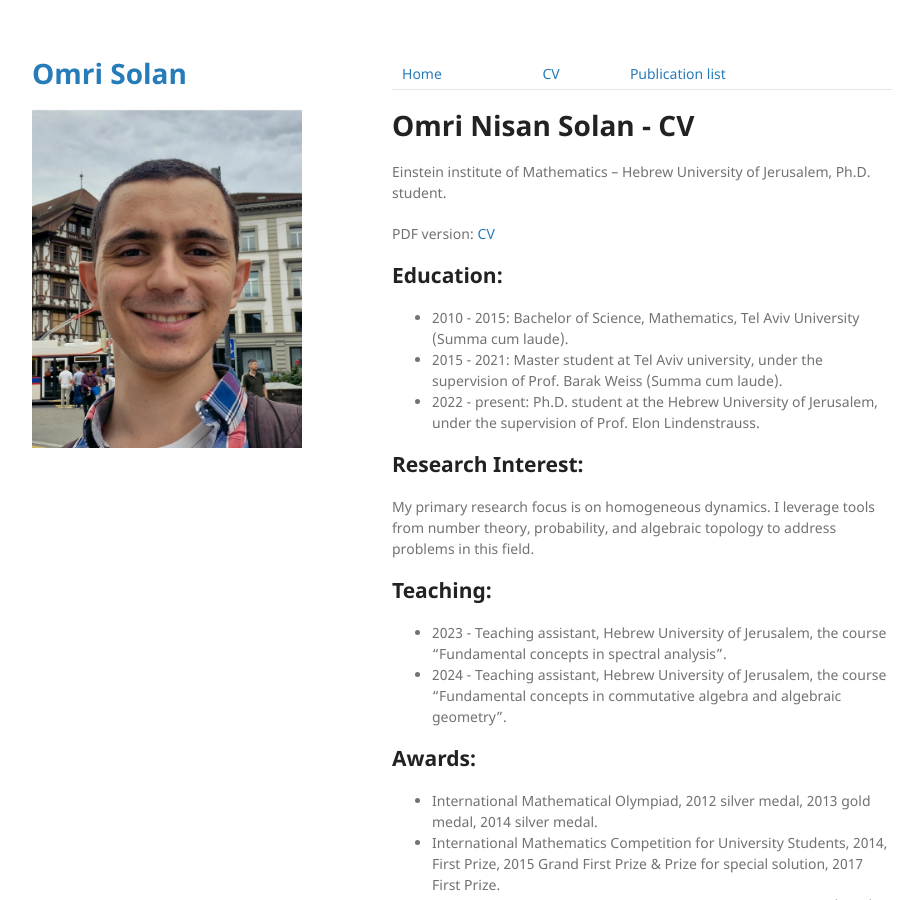
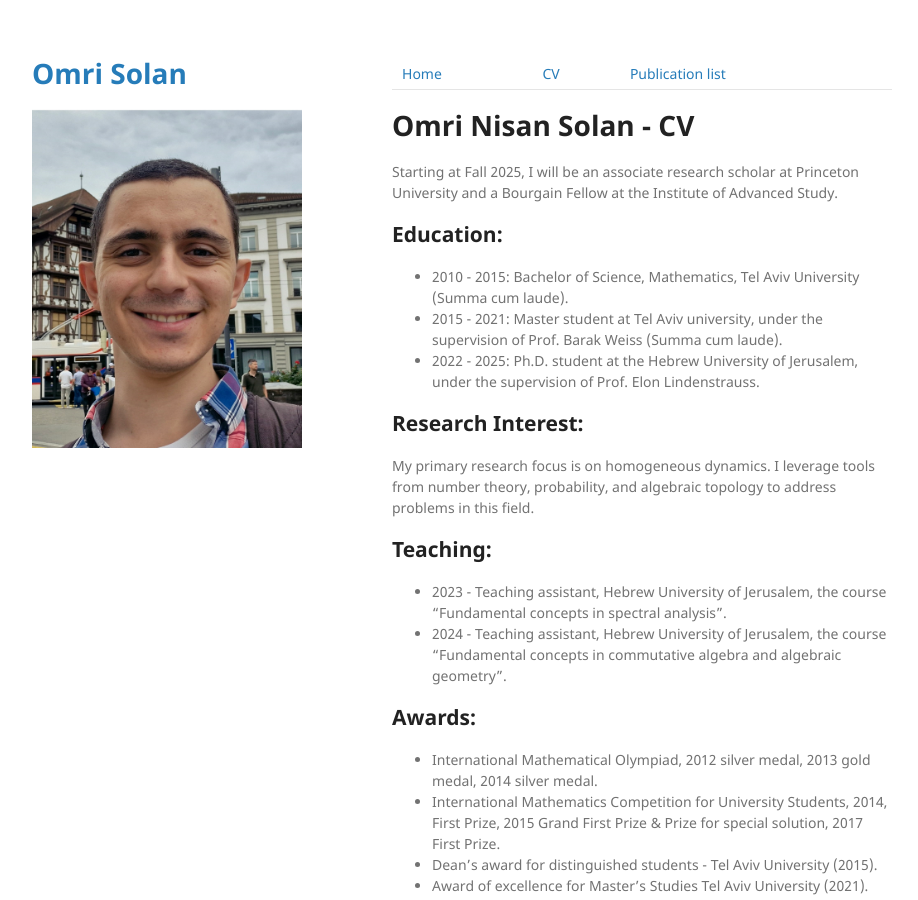
Before and after one commit to omriso/omriso.github.io, a Jekyll site: the page built from CV.md, in a window 1280 px wide and 900 px high. Shown: the whole window, without its empty margins (178-1096 px from the left). Built offline with Jekyll 4.4.1, drawn with Linux system fonts in a browser that asks for light colours; the repository's description, which GitHub fills in, is left out.

Commit message:
update 2025

```diff
--- a/CV.md
+++ b/CV.md
@@ -6,15 +6,16 @@
 
 # **Omri Nisan Solan \- CV**
 
-Einstein institute of Mathematics – Hebrew University of Jerusalem, Ph.D. student.
+Starting at Fall 2025, I will be an associate research scholar at Princeton University and a Bourgain Fellow at the Institute of Advanced Study.
 
-PDF version: [CV](./CV.pdf)
+<!-- PDF version: [CV](./CV.pdf) -->
 
 ## **Education:**
 
 * 2010 \- 2015: Bachelor of Science, Mathematics, Tel Aviv University (Summa cum laude).
 * 2015 \- 2021: Master student at Tel Aviv university, under the supervision of Prof. Barak Weiss (Summa cum laude).
-* 2022 \- present: Ph.D. student at the Hebrew University of Jerusalem, under the supervision of Prof. Elon Lindenstrauss.
+* 2022 \- 2025: Ph.D. student at the Hebrew University of Jerusalem, under the supervision of Prof. Elon Lindenstrauss.
+
 
 ## **Research Interest:**
 
```
